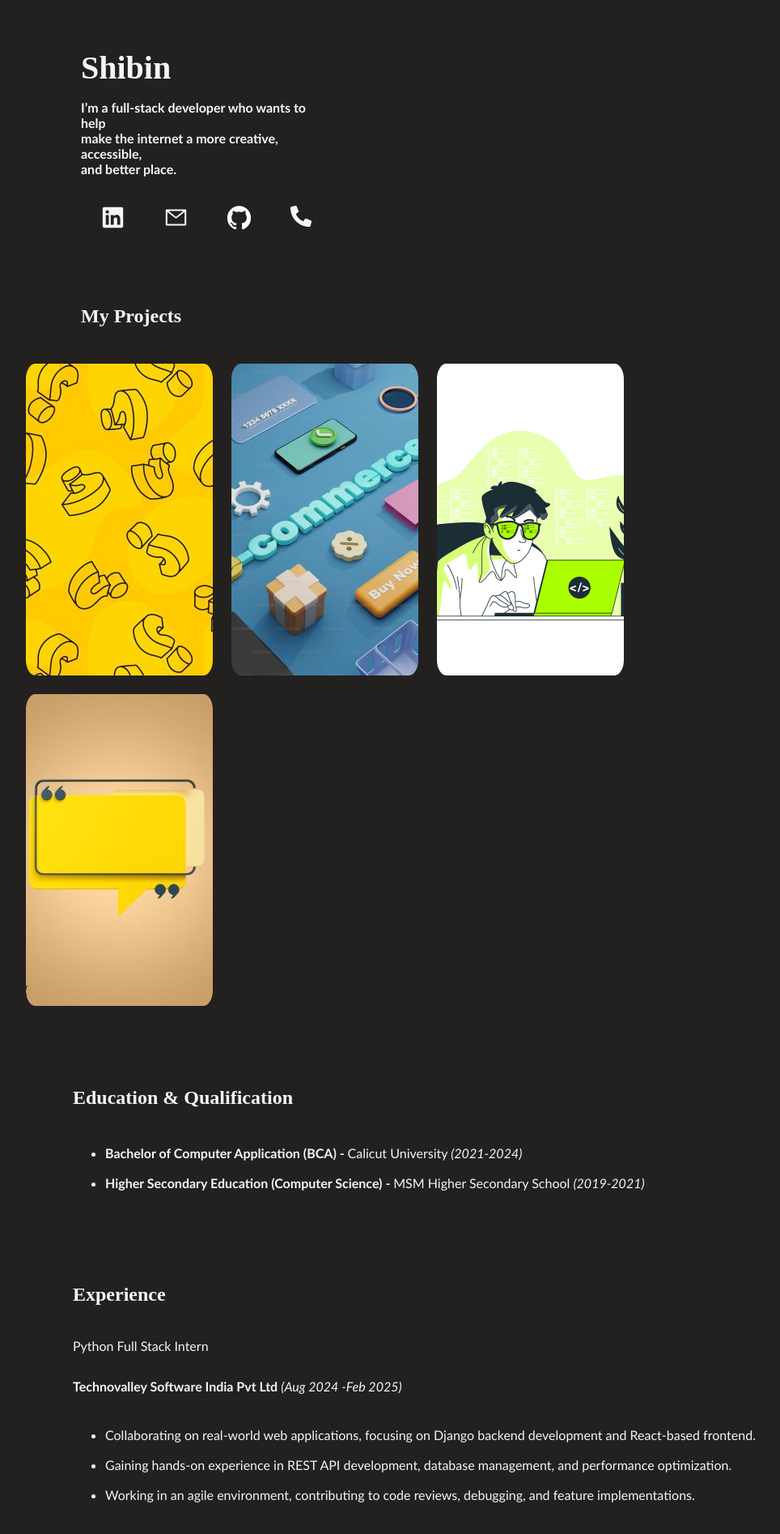
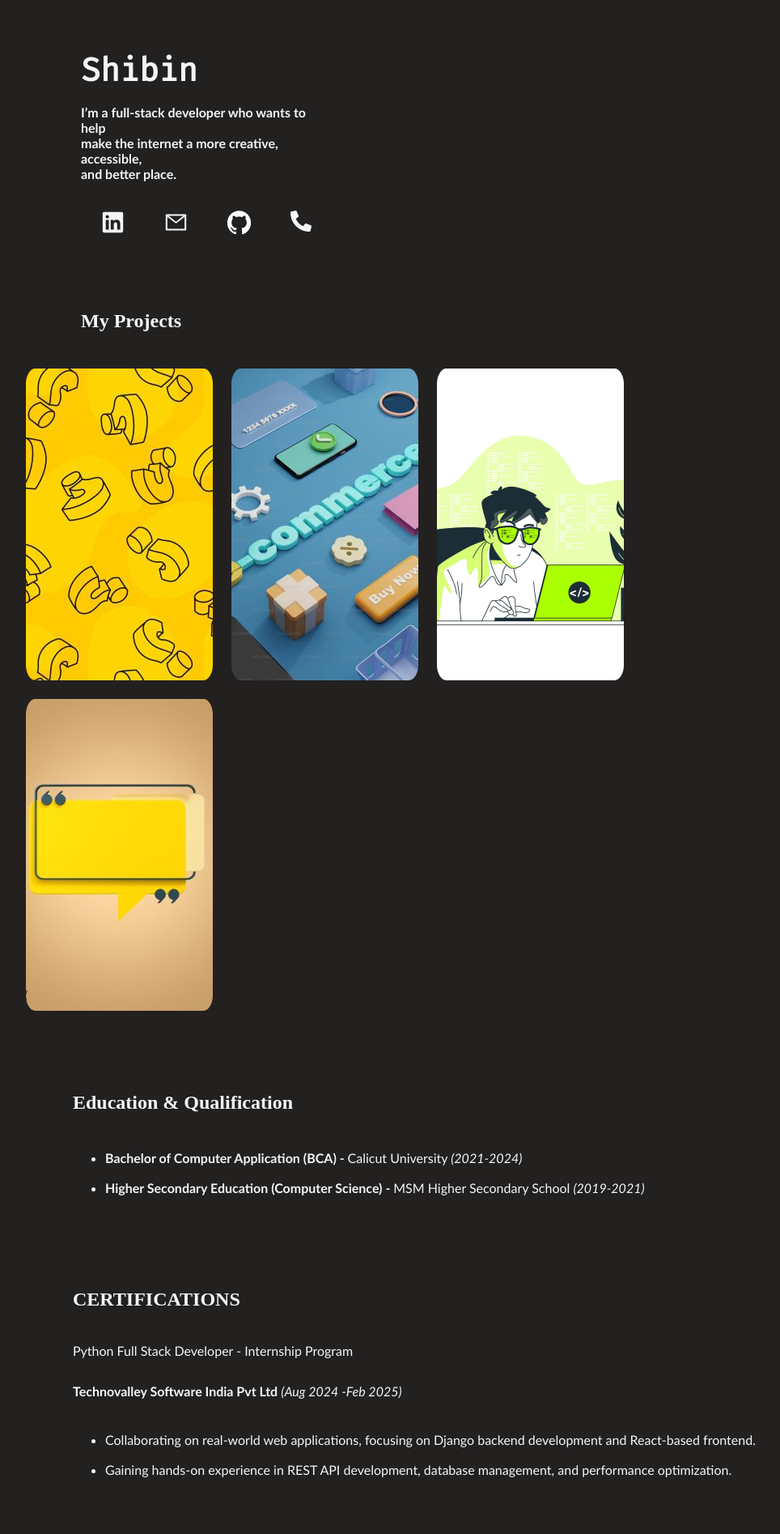
Before and after one commit to shibinshibii/my-portfolio, a React (Vite) app: page / in a window 1280 px wide. Shown: the top 1894 px of the page at 81% size, without its empty margins (238-1202 px from the left). Built offline with nearby package versions, Linux system fonts and the light colour scheme.

Commit message:
updated styles

```diff
--- a/index.html
+++ b/index.html
@@ -3,6 +3,8 @@
   <head>
     <meta charset="UTF-8" />
     <link rel="icon" type="image/svg+xml" href="" />
+    <link href="https://fonts.googleapis.com/css2?family=Fira+Code&display=swap" rel="stylesheet">
+
     <meta name="viewport" content="width=device-width, initial-scale=1.0" />
     <title>Shbin's Portfolio</title>
   </head>
--- a/src/Home.jsx
+++ b/src/Home.jsx
@@ -228,16 +228,14 @@ function Home(){
       transition={{duration:0.3,ease:"easeInOut",delay:0.5}}
       >
 
-        <h2>Experience</h2>
-        <p className="p1">Python Full Stack Intern</p>
+        <h2>CERTIFICATIONS</h2>
+        <p className="p1">Python Full Stack Developer - Internship Program</p>
         <p className="p2"><b>Technovalley Software India Pvt Ltd</b> <i>(Aug 2024 -Feb 2025)</i></p>
         <ul>
           <li>Collaborating on real-world web applications, focusing on Django backend development and
           React-based frontend. </li>
           <li>Gaining hands-on experience in REST API development, database management, and
           performance optimization. </li>
-          <li>Working in an agile environment, contributing to code reviews, debugging, and feature
-          implementations.</li>
         </ul>
       </motion.div>
     </motion.div>
--- a/src/stylesheets/styles.css
+++ b/src/stylesheets/styles.css
@@ -28,11 +28,11 @@ body{
 }
 .container1 h1{
   margin: 0;
-  font-family: 'Cascadia Code';
+  font-family: 'Cascadia Code','Fira Code';
   font-size: 40px;
 }
 .container1 p{
-  font-family: 'Calibri';
+  font-family: 'Calibri','Open Sans';
   font-weight: bold;
 }
 .container1 .hello{
```
